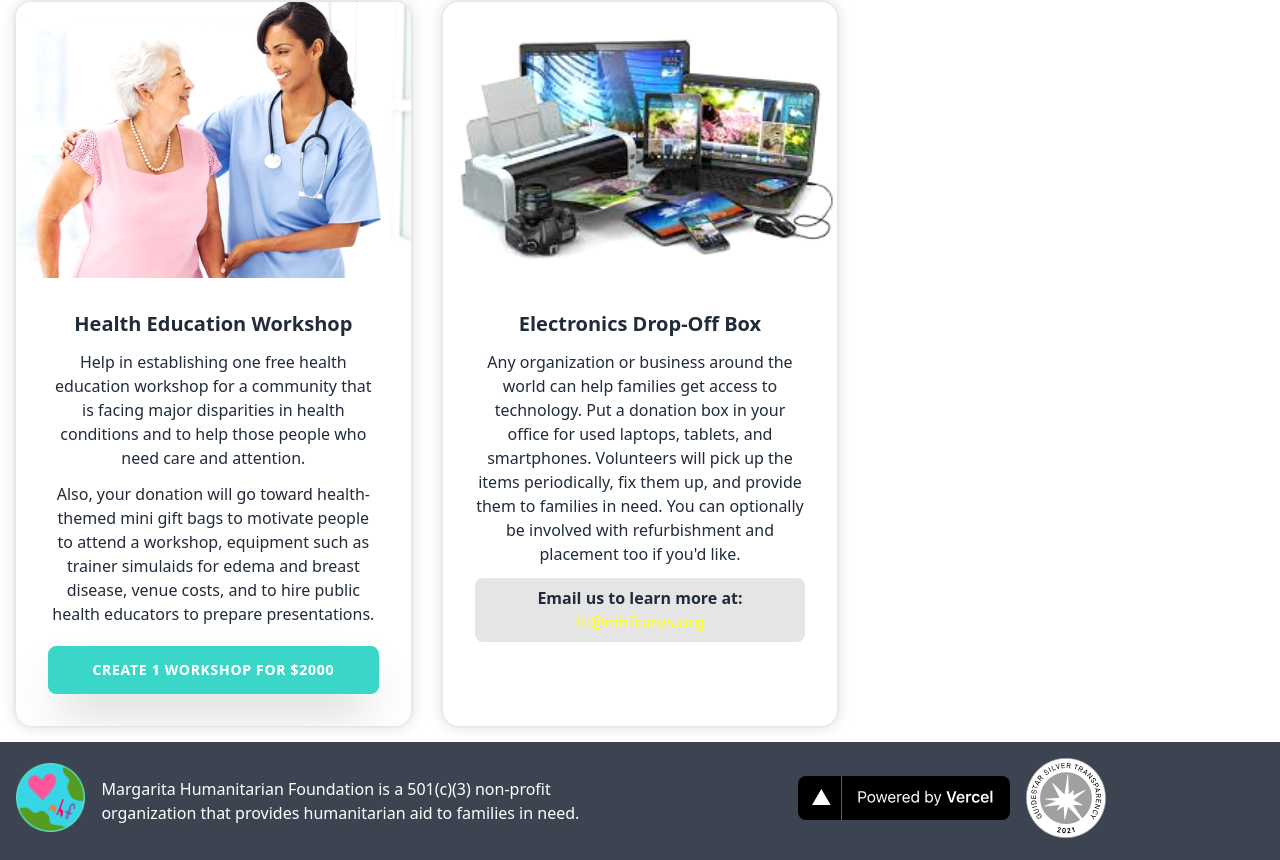
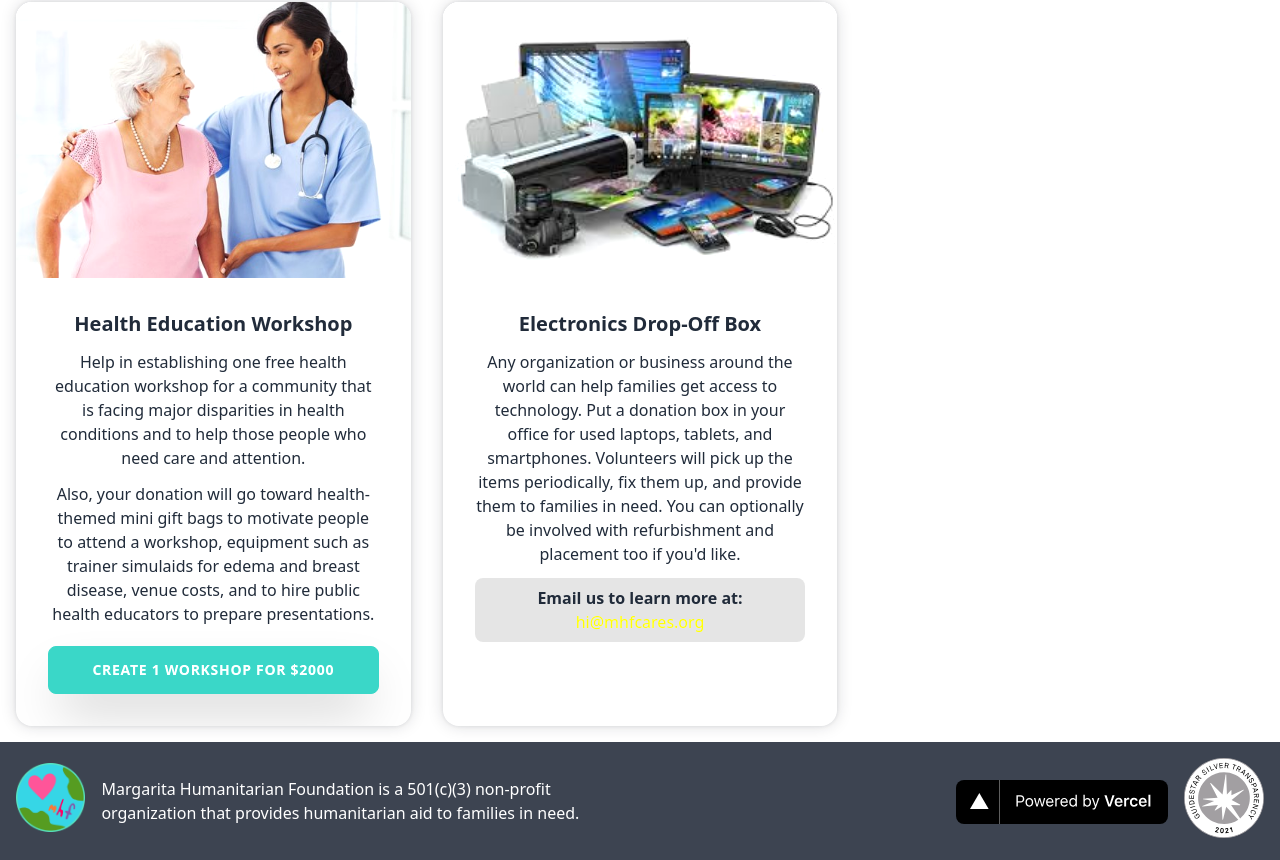
Before and after one commit to margaritahumanitarian/helpafamily, a Next.js app: page / in a window 1280 px wide. Shown: the part 1813-2673 px from the top of the page. Built offline with nearby package versions, Linux system fonts and the light colour scheme.

Commit message:
Fixed alignment of seal in footer

```diff
--- a/components/Footer.js
+++ b/components/Footer.js
@@ -3,12 +3,11 @@ import React from 'react';
 
 export default function Footer() {
   return (
-    <footer className="p-4 grid md:grid-cols-2 bg-neutral text-neutral-content justify-items-center ">
+    <footer className="p-4 grid md:grid-cols-2 bg-neutral text-neutral-content">
       <div className="flex items-center justify-evenly">
         <div>
           <Image
             alt="mhf logo"
-            className=""
             height="120"
             src="/images/MHF-Color-300x300.png"
             width="120"
@@ -20,8 +19,7 @@ export default function Footer() {
           }
         </div>
       </div>
-      <div className="flex items-center">
-        <div>
+      <div className="flex items-center ml-auto">
         <a
           className="mr-4 mt-2"
           href="https://vercel.com?utm_source=margaritahumanitarian&utm_campaign=oss"
@@ -33,9 +31,6 @@ export default function Footer() {
             width="212"
           />
         </a>
-        </div>
-        <div>
-          {' '}
         <a
           href="https://www.guidestar.org/profile/84-4323038"
           rel="noreferrer"
@@ -49,7 +44,6 @@ export default function Footer() {
           />
         </a>
       </div>
-      </div>
     </footer>
   );
 }
```
Lines whose indentation alone changed are shown as unchanged.
